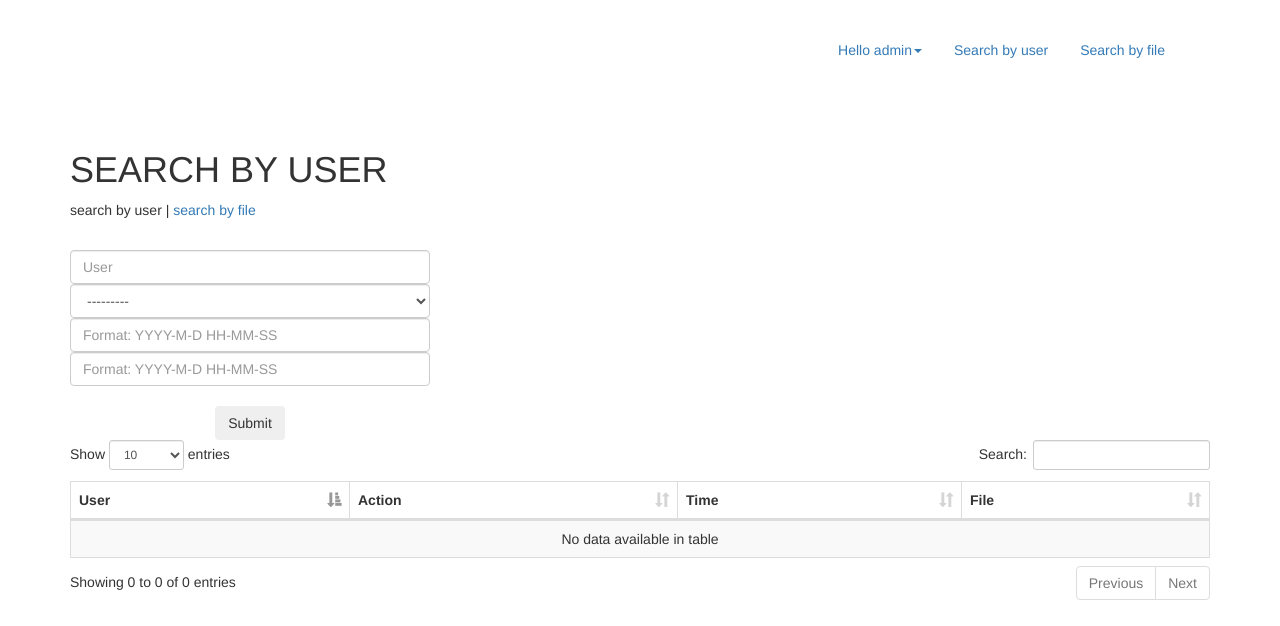
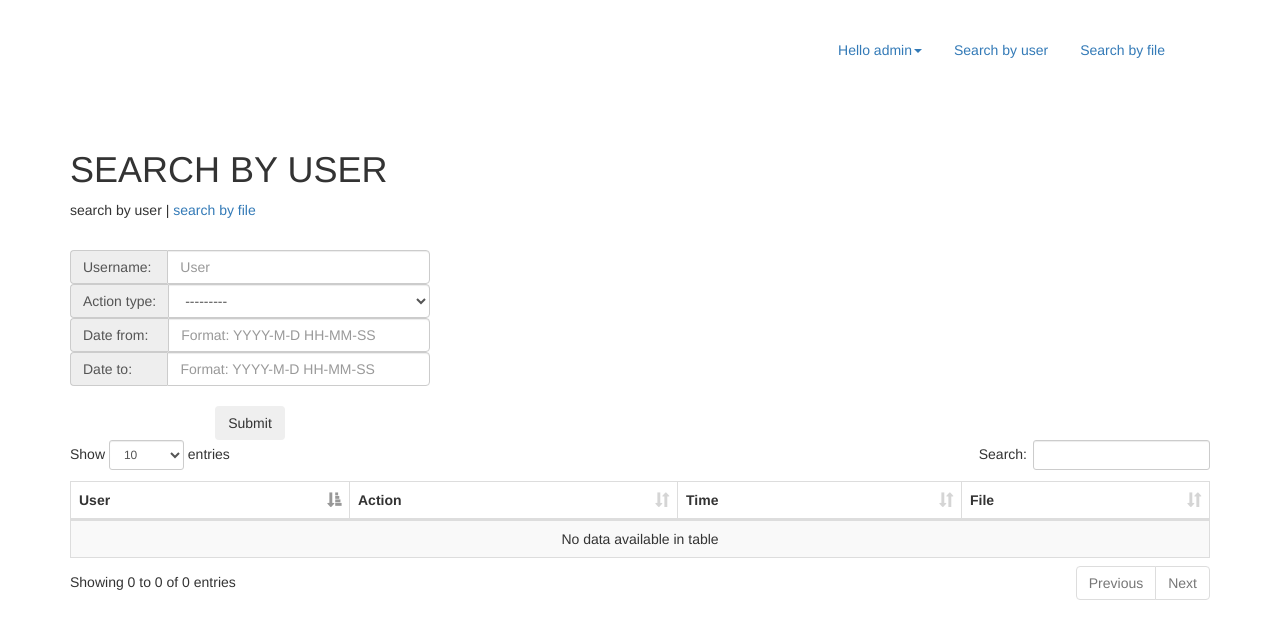
Before and after one commit to KalterDK/AppDBv2, a Django app: page /page_1 in a window 1280 px wide. Shown: the top 626 px of the page. Run offline with Django 3.2, Linux system fonts and the light colour scheme; a user stored in the database is signed in; parts of the project's set-up code (start-up, migrations or seed data) failed here and were passed over; some libraries are stand-ins or nearby versions.

Commit message:
Added lables on pages

```diff
--- a/AppDBv2/settings.py
+++ b/AppDBv2/settings.py
@@ -65,7 +65,7 @@ WSGI_APPLICATION = 'AppDBv2.wsgi.application'
 # https://docs.djangoproject.com/en/1.11/ref/settings/#databases
 DATABASE_ROUTERS = ('AppDBv2.dbrouters.DBRouter',)
 
-DATABASES
+DATABASES = DATABASES
 
 
 # Password validation
--- a/AppDBv2/templates/page_1.html
+++ b/AppDBv2/templates/page_1.html
@@ -11,10 +11,22 @@
     <div class="row">
         <div class="col-sm-4">
             <form action="/page_1" method="post" id="form_id">{% csrf_token %}
+                <div class="input-group">
+                    <span class="input-group-addon">Username:&nbsp;</span>
                 {% render_field form.user placeholder=form.user.label %}
+                </div>
+                <div class="input-group">
+                    <span class="input-group-addon">Action type:</span>
                 {% render_field form.action placeholder=form.action.label class='form-control' %}
+                </div>
+                <div class="input-group">
+                    <span class="input-group-addon">Date from:&nbsp;&nbsp;</span>
                 {% render_field form.time_1 placeholder="Format: YYYY-M-D HH-MM-SS" %}
+                </div>
+                <div class="input-group">
+                    <span class="input-group-addon">Date to:&nbsp;&nbsp;&nbsp;&nbsp;&nbsp;&nbsp;</span>
                 {% render_field form.time_2 placeholder="Format: YYYY-M-D HH-MM-SS" %}
+                </div>
                 <br>
                 <input type="submit" value="Submit" class="btn center-block"/>
             </form>
```
Also changed, not shown: AppDBv2/templates/page_2.html (+12 -3 lines), 1 other file.
